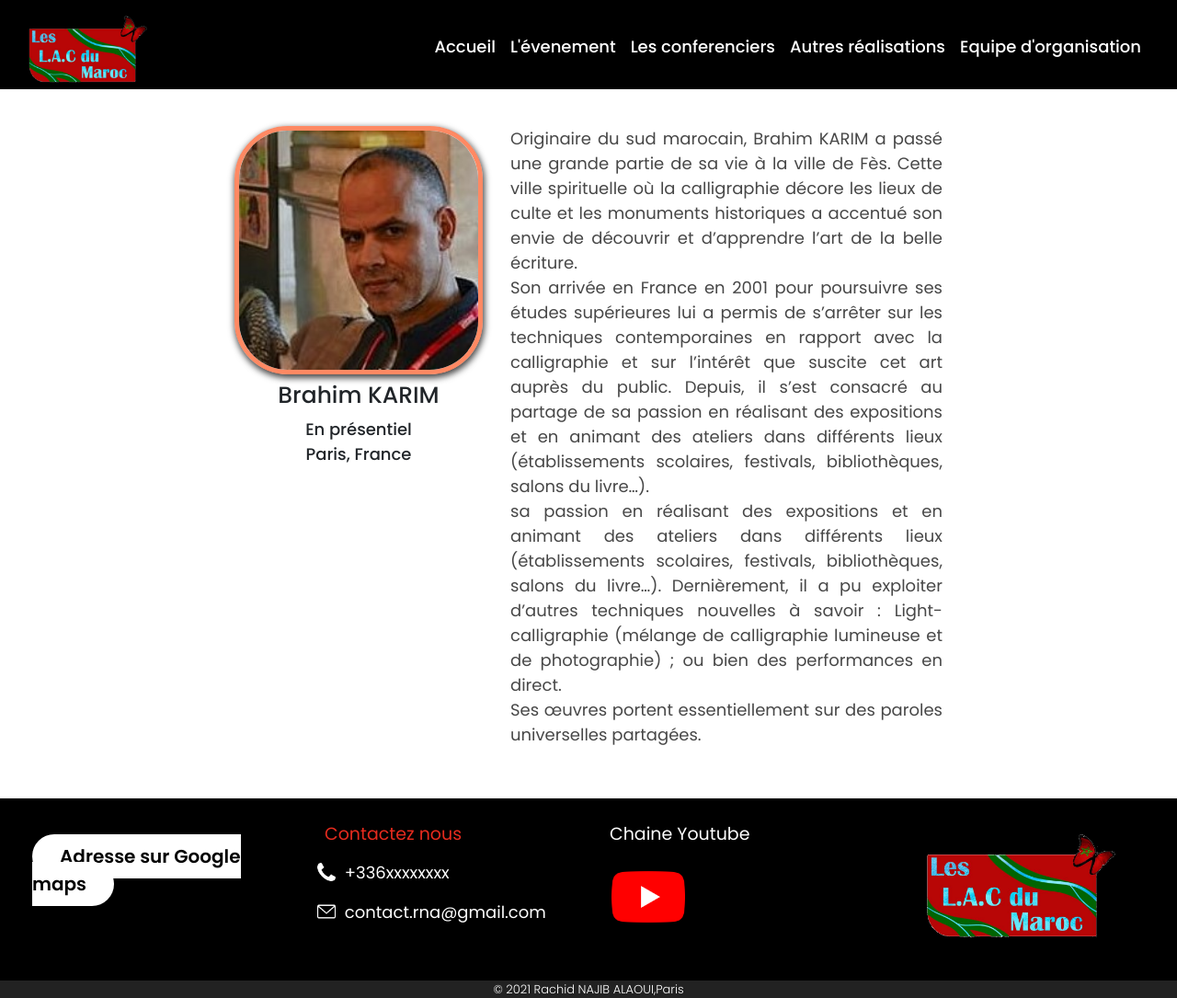
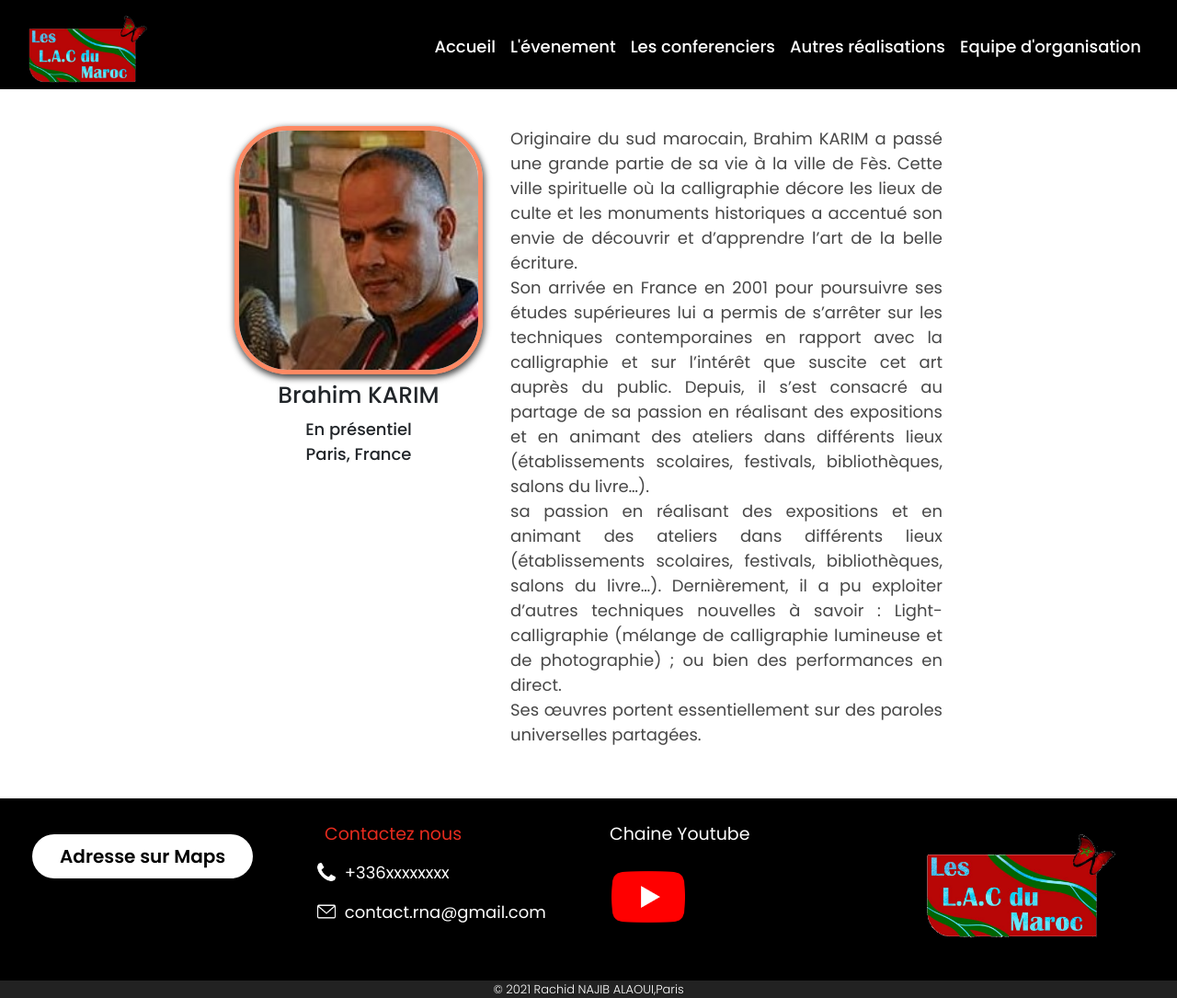
Before and after one commit to ismailhilmi/Leslacdumaroc, a plain HTML site: page brahimkarim.html in a window 1280 px wide. Shown: the whole page at 92% size. Drawn offline with nearby package versions, Linux system fonts and the light colour scheme.

Commit message:
Update brahimkarim.html

```diff
--- a/brahimkarim.html
+++ b/brahimkarim.html
@@ -106,7 +106,7 @@ Dernièrement, il a pu exploiter d’autres techniques nouvelles à savoir : Lig
             <div class="row d-flex justify-content-center">
                <div class="col-md-3">
               <div class="buyticketsbottom">
-                <a href="https://www.google.com/maps?rlz=1C1GCEA_enMA917MA917&q=au+forum+104+104+rue+de+vaugirard+75006&um=1&ie=UTF-8&sa=X&ved=2ahUKEwjf8IKV2b3xAhUHCxoKHfIDCFgQ_AUoAXoECAEQAw" class="btnticketsbottom">Adresse sur Google maps</a>
+                <a href="https://www.google.com/maps?rlz=1C1GCEA_enMA917MA917&q=au+forum+104+104+rue+de+vaugirard+75006&um=1&ie=UTF-8&sa=X&ved=2ahUKEwjf8IKV2b3xAhUHCxoKHfIDCFgQ_AUoAXoECAEQAw" class="btnticketsbottom">Adresse sur Maps</a>
                   </div>
             </div>
               <div class="col-md-3">
```
